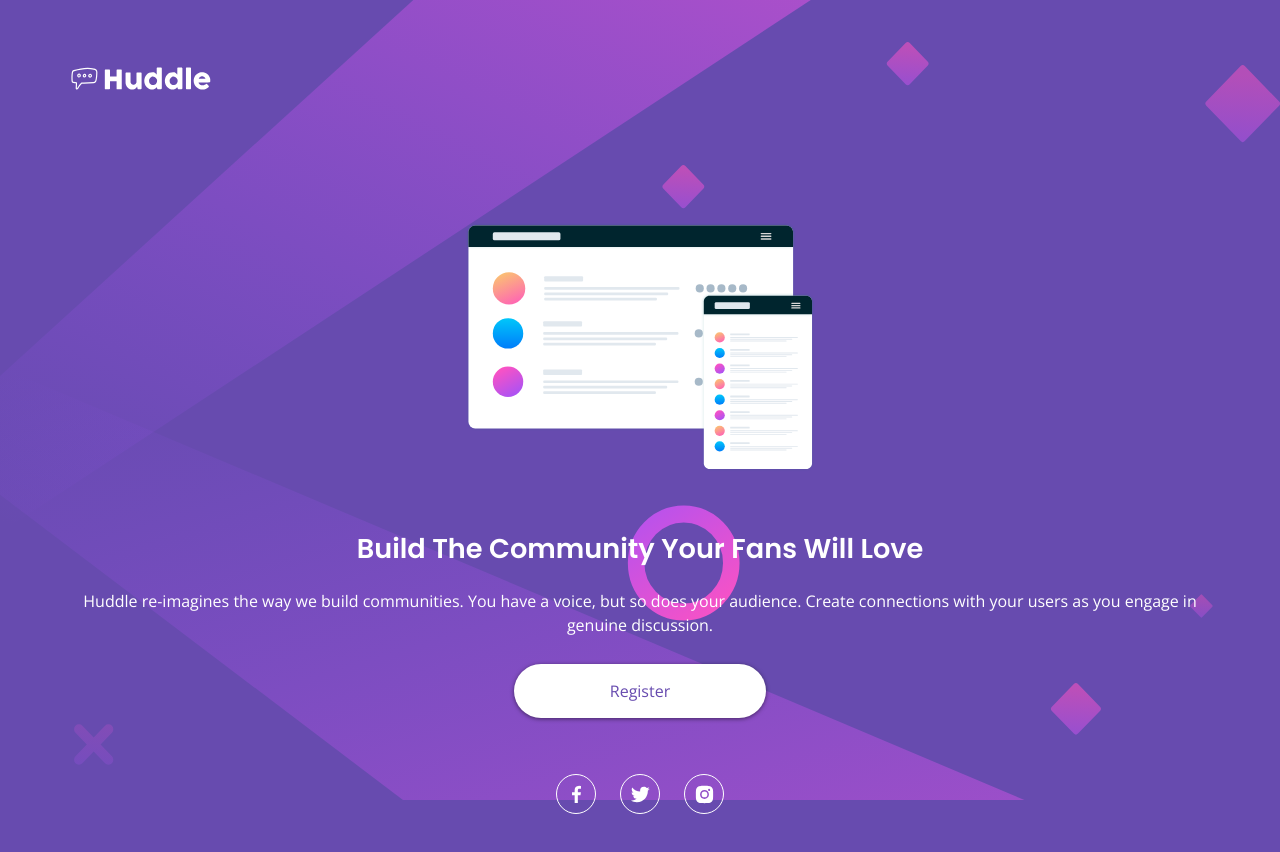
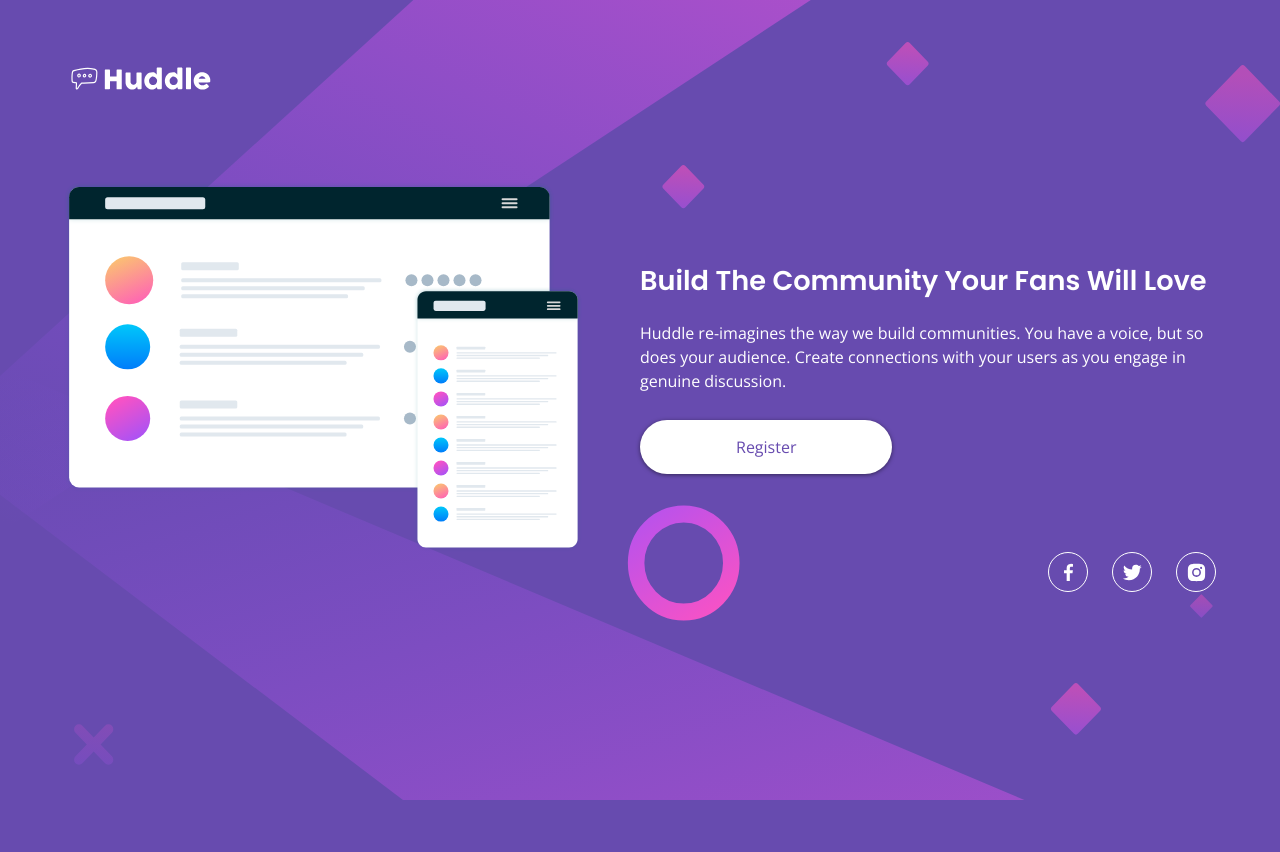
Before and after one commit to elizabethMiranda/AppFirstMobile, a plain HTML site: page index.html in a window 1280 px wide. After the commit the page ends 800 px from the top, so only its background shows below. Drawn offline with nearby package versions, Linux system fonts and the light colour scheme.

Commit message:
editando archivo README.md

```diff
--- a/css/style.css
+++ b/css/style.css
@@ -37,7 +37,6 @@ body{
     overflow: hidden;
     max-width: 1200px;
     padding: var(--padding-container);
-    /* todos los elementos que tienen el container de fondo sobrepasen a este elemento */
     position: relative;
 }
 
@@ -115,4 +114,29 @@ body{
         background-image: url('../images/bg-desktop.svg');
         background-size: 100% 100%;
     }
+
+    .hero_container{
+        flex-direction: row;
+        flex-wrap: wrap;
+        justify-content: space-between;
+        align-items: center;
+        --padding-container:20px 0 60px;
+    }
+
+    .hero_picture{
+        flex-basis: 45%;
+    }
+
+    .hero_img{
+        max-width: unset;
+    }
+
+    .hero_texts{
+        flex-basis: 50%;
+        text-align: left;
+    }
+
+    .hero_contact{
+        margin-left: auto;
+    }
 }
```
Also changed, not shown: 3 other files.
